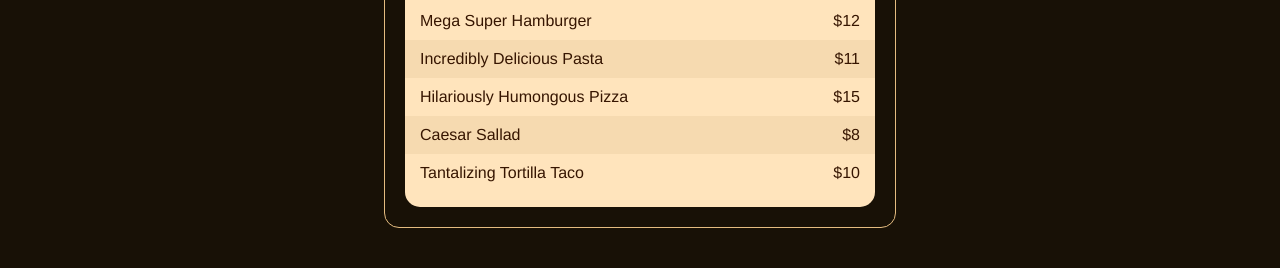
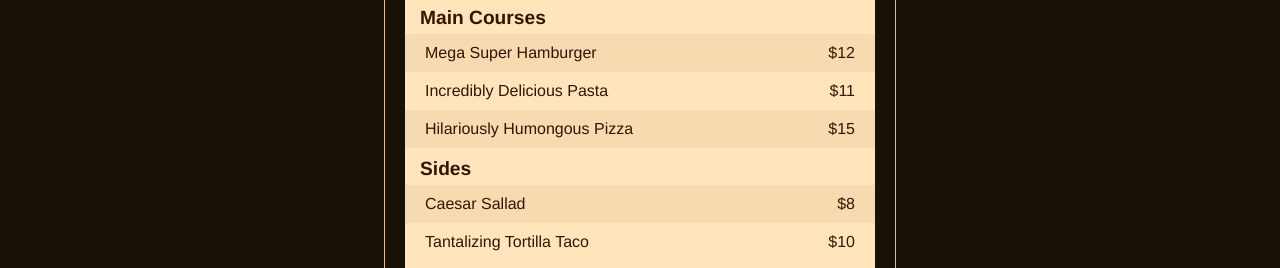
Before and after one commit to johanhcarlberg/odin-restaurant, a website built with webpack: page dist/index.html in a window 1280 px wide. Both pictures are taken after a click on the link "Menu". Shown: the part 530-798 px from the top of the page. Built offline with nearby package versions, Linux system fonts and the light colour scheme.

Commit message:
Add initial menu section functionality

```diff
--- a/src/modules/menu/menu.js
+++ b/src/modules/menu/menu.js
@@ -1,14 +1,20 @@
 import './style.css';
-const menuItemFactory = (name, price) => {
-    return {name, price};
+const menuItemFactory = (name, price, section) => {
+    return {name, price, section};
 }
 
+const menuSections = [
+    'Main Courses',
+    'Sides',
+    'Dessert'
+]
+
 const menuItemsArr = [
-    menuItemFactory('Mega Super Hamburger', 12),
-    menuItemFactory('Incredibly Delicious Pasta', 11),
-    menuItemFactory('Hilariously Humongous Pizza', 15),
-    menuItemFactory('Caesar Sallad', 8),
-    menuItemFactory('Tantalizing Tortilla Taco', 10),
+    menuItemFactory('Mega Super Hamburger', 12, menuSections[0]),
+    menuItemFactory('Incredibly Delicious Pasta', 11, menuSections[0]),
+    menuItemFactory('Hilariously Humongous Pizza', 15, menuSections[0]),
+    menuItemFactory('Caesar Sallad', 8, menuSections[1]),
+    menuItemFactory('Tantalizing Tortilla Taco', 10, menuSections[1]),
 ]
 
 const menuContent = document.createElement('div');
@@ -24,10 +30,22 @@ menuDiv.appendChild(menuHeader);
 addMenuItems();
 
 function addMenuItems() {
-    for (let menuItem in menuItemsArr) {
+    for (let menuSection of menuSections) {
+        console.log(menuSection);
+        const menuItems = menuItemsArr.filter(item => item.section === menuSection);
+        console.log(menuItems);
+        const menuSectionHeader = document.createElement('h3');
+        menuSectionHeader.textContent = menuSection;
+        menuDiv.appendChild(menuSectionHeader);
+        for (let menuItem of menuItems) {
+            const menuItemDiv = createMenuItem(menuItem);
+            menuDiv.appendChild(menuItemDiv);
+        }
+    }
+/*     for (let menuItem in menuItemsArr) {
         const menuItemDiv = createMenuItem(menuItemsArr[menuItem]);
         menuDiv.appendChild(menuItemDiv);
-    }
+    } */
 }
 
 function createMenuItem(menuItem) {
--- a/src/modules/menu/style.css
+++ b/src/modules/menu/style.css
@@ -12,10 +12,15 @@
     margin-bottom: 5px;
 }
 
+.menu-content h3 {
+    font-size: 1.2rem;
+    margin: 10px 15px 5px 15px;
+}
+
 .menu-item {
     display: grid;
     grid-template-columns: 1fr 1fr;
-    padding: 10px 15px;
+    padding: 10px 20px;
 }
 
 .menu-item-name {
```
Also changed, not shown: README.md, dist/index.bundle.js, dist/menu.bundle.js.
